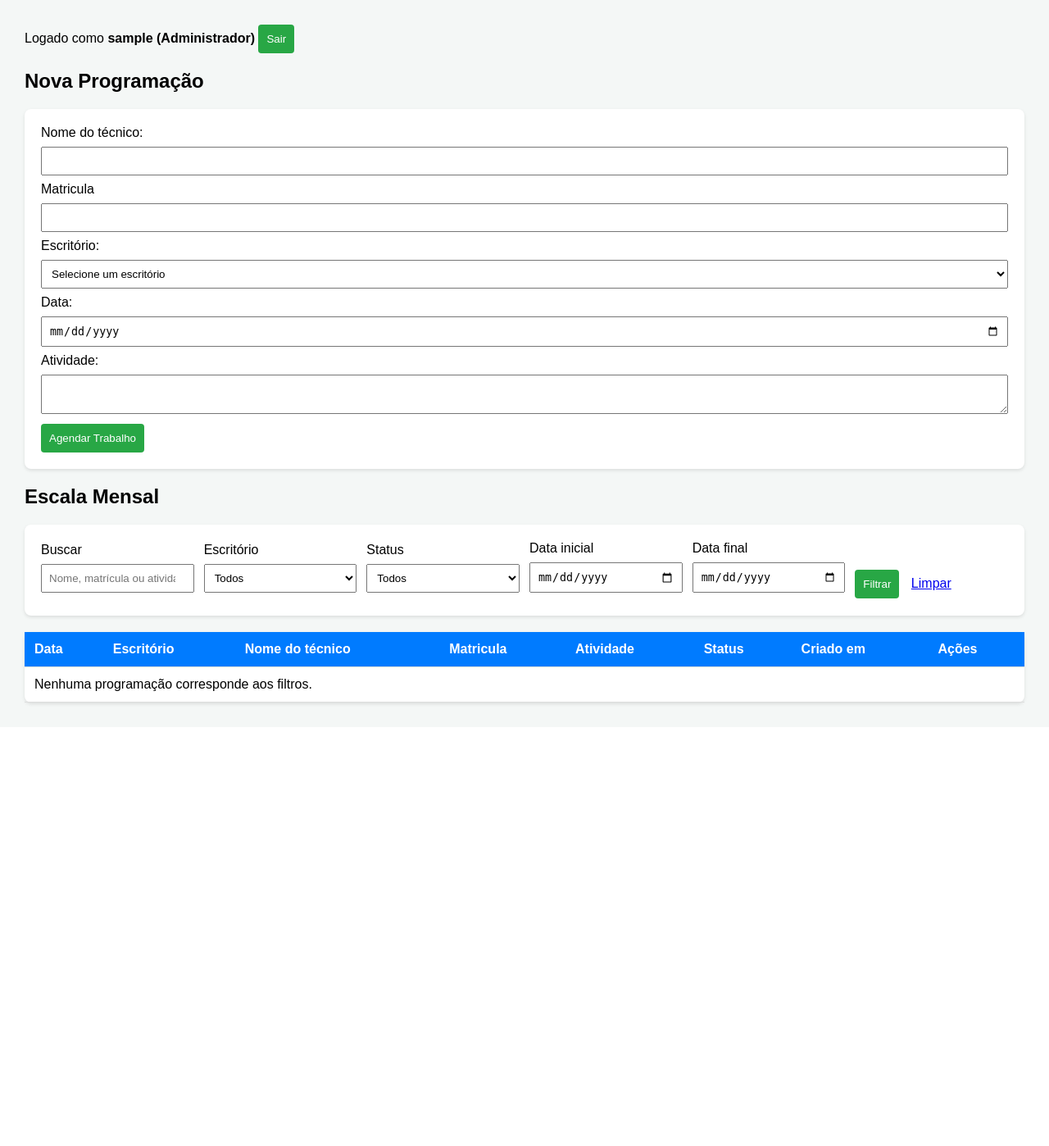
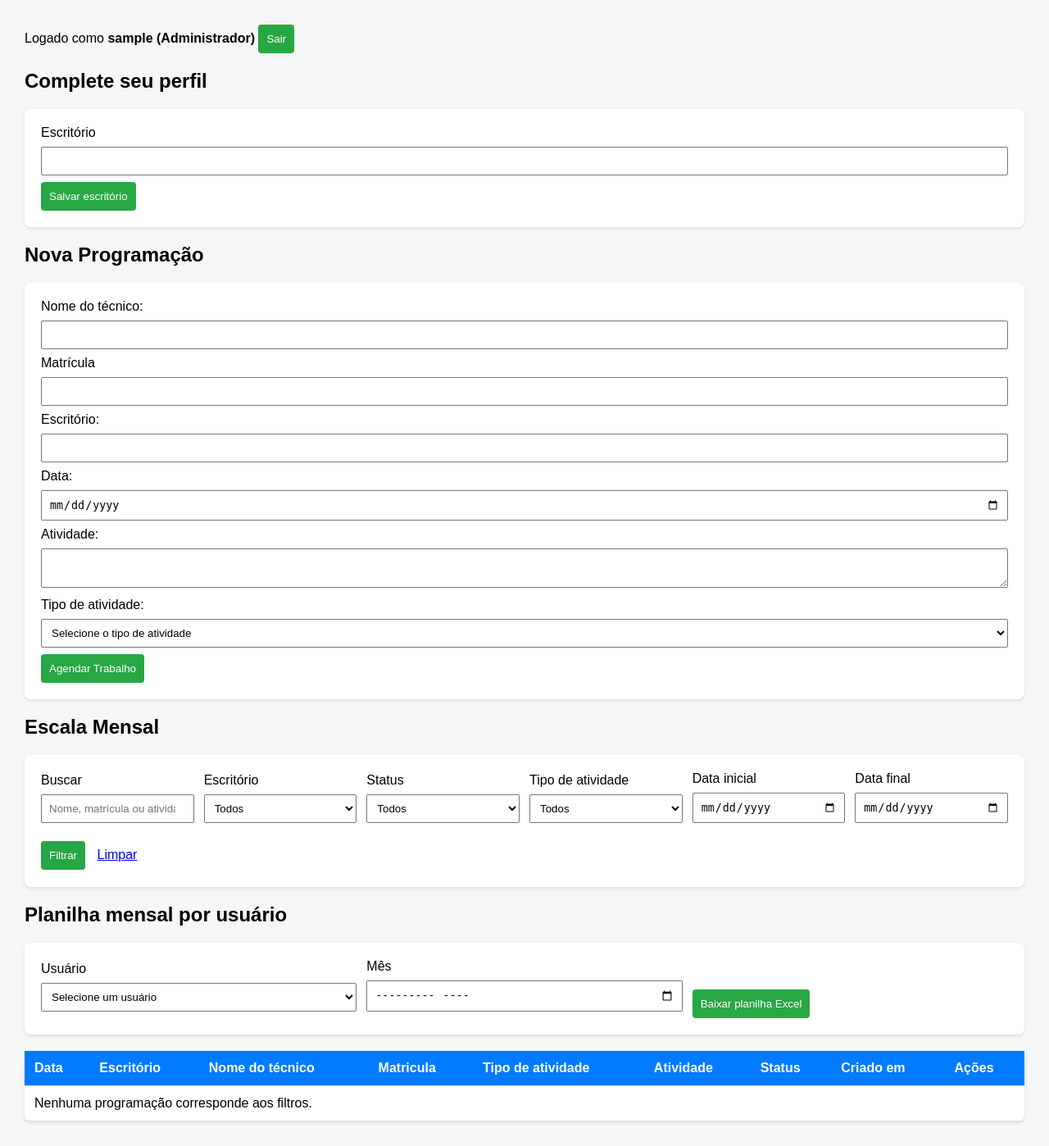
Before and after one commit to pablo2fp/Progamacao---DB, a Flask app: page / in a window 1280 px wide. Shown: the whole page at 82% size. Before the commit the page ends 862 px from the top, so only its background shows below. Run offline with Flask 3, Linux system fonts and the light colour scheme; the visitor is signed in with stand-in values (Sample User, id 1); data comes from the database, SQL or seed files in the repository; data that the repository does not hold is empty; some libraries are stand-ins or nearby versions.

Commit message:
Add profile completion form for users without escritorio

```diff
--- a/templates/index.html
+++ b/templates/index.html
@@ -34,39 +34,40 @@
         {% endif %}
     {% endwith %}
 
+    {% if not user.escritorio %}
+    <h2>Complete seu perfil</h2>
+    <form action="{{ url_for('atualizar_escritorio') }}" method="POST">
+        <input type="hidden" name="_csrf_token" value="{{ csrf_token() }}">
+        <label for="perfil-escritorio">Escritório</label>
+        <input id="perfil-escritorio" name="escritorio" maxlength="100" required>
+        <button type="submit">Salvar escritório</button>
+    </form>
+    {% endif %}
+
     <h2>Nova Programação</h2>
     <form action="{{ url_for('add') }}" method="POST">
         <input type="hidden" name="_csrf_token" value="{{ csrf_token() }}">
         <label>Nome do técnico:</label>
-        <input type="text" name="nome" required>
+        <input type="text" name="nome" value="{{ user.nome_completo or '' }}" {% if user.nome_completo %}readonly{% endif %} required>
 
-        <label>Matricula</label>
-        <input type="text" name="matricula" required>
+        <label>Matrícula</label>
+        <input type="text" name="matricula" value="{{ user.matricula or '' }}" {% if user.matricula %}readonly{% endif %} required>
 
-        <label>Escritório:</label>
-        <select name="escritorio" required>
-            <option value="">Selecione um escritório</option>
-            <option value="Abaiara">Abaiara</option>
-            <option value="Altaneira">Altaneira</option>
-            <option value="Barbalha">Barbalha</option>
-            <option value="Caririaçu">Caririaçu</option>
-            <option value="Crato">Crato</option>
-            <option value="Crato - Regional">Crato - Regional</option>
-            <option value="Farias Brito">Farias Brito</option>
-            <option value="Granjeiro">Granjeiro</option>
-            <option value="Jardim">Jardim</option>
-            <option value="Juazeiro do Norte">Juazeiro do Norte</option>
-            <option value="Missão Velha">Missão Velha</option>
-            <option value="Nova Olinda">Nova Olinda</option>
-            <option value="Santana do Cariri">Santana do Cariri</option>
-            <option value="Várzea Alegre">Várzea Alegre</option>
-        </select>
+        <label for="escritorio-programacao">Escritório:</label>
+        <input id="escritorio-programacao" type="text" value="{{ user.escritorio or '' }}" readonly required>
 
         <label>Data:</label>
         <input type="date" name="data_trabalho" required>
 
         <label>Atividade:</label>
         <textarea name="atividade" required></textarea>
+
+        <label>Tipo de atividade:</label>
+        <select name="tipo_atividade" required>
+            <option value="">Selecione o tipo de atividade</option>
+            <option value="Campo">Campo</option>
+            <option value="Escritório">Escritório</option>
+        </select>
 
         <button type="submit">Agendar Trabalho</button>
     </form>
@@ -96,6 +97,14 @@
             </select>
         </div>
         <div>
+            <label for="filtro-tipo-atividade">Tipo de atividade</label>
+            <select id="filtro-tipo-atividade" name="tipo_atividade">
+                <option value="">Todos</option>
+                <option value="Campo" {% if filtros.tipo_atividade == 'Campo' %}selected{% endif %}>Campo</option>
+                <option value="Escritório" {% if filtros.tipo_atividade == 'Escritório' %}selected{% endif %}>Escritório</option>
+            </select>
+        </div>
+        <div>
             <label for="data-inicio">Data inicial</label>
             <input id="data-inicio" type="date" name="data_inicio" value="{{ filtros.data_inicio }}">
         </div>
@@ -109,6 +118,28 @@
         </div>
     </form>
 
+    {% if user.role == 'admin' %}
+    <h2>Planilha mensal por usuário</h2>
+    <form action="{{ url_for('planilha_mensal') }}" method="GET" class="filtros">
+        <div>
+            <label for="tecnico">Usuário</label>
+            <select id="tecnico" name="tecnico" required>
+                <option value="">Selecione um usuário</option>
+                {% for technician in technicians %}
+                <option value="{{ technician.id }}">{{ technician.nome_completo }} — {{ technician.matricula }}</option>
+                {% endfor %}
+            </select>
+        </div>
+        <div>
+            <label for="mes-planilha">Mês</label>
+            <input id="mes-planilha" type="month" name="mes" value="{{ mes_atual }}" required>
+        </div>
+        <div>
+            <button type="submit">Baixar planilha Excel</button>
+        </div>
+    </form>
+    {% endif %}
+
     <table>
         <thead>
             <tr>
@@ -116,6 +147,7 @@
                 <th>Escritório </th>
                 <th>Nome do técnico</th>
                 <th>Matricula</th>
+                <th>Tipo de atividade</th>
                 <th>Atividade</th>
                 <th>Status</th>
                 <th>Criado em</th>
@@ -129,6 +161,7 @@
                 <td>{{ p.escritorio }} </td>
                 <td>{{ p.nome }}</td>
                 <td>{{ p.matricula }}</td>
+                <td>{{ p.tipo_atividade }}</td>
                 <td>{{ p.atividade }}</td>
                 <td><strong>{{ p.status }}</strong></td>
                 <td>{{ p.data_criacao }}</td>
@@ -145,7 +178,7 @@
                 </td>
             </tr>
             {% else %}
-            <tr><td colspan="8">Nenhuma programação corresponde aos filtros.</td></tr>
+            <tr><td colspan="9">Nenhuma programação corresponde aos filtros.</td></tr>
             {% endfor %}
         </tbody>
     </table>
```
